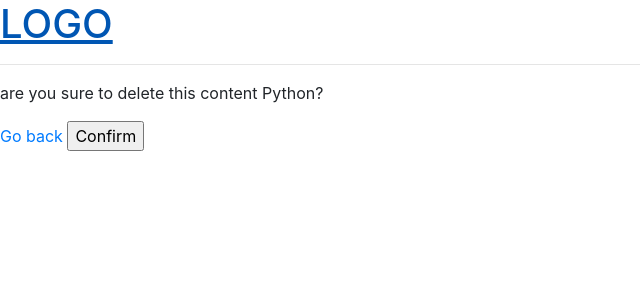
After one commit to abbappii/StudyBud, a Django app: page /delete_room/8 in a window 1280 px wide. The commit adds this page. Shown: the top 300 px of the page, without its empty margins (0-640 px from the left). Run offline with Django 4.2, Linux system fonts and the light colour scheme; data comes from the database, SQL or seed files in the repository; both versions use the stored data as it was after the commit.

Commit message:
crud finished

```diff
--- a/base/models.py
+++ b/base/models.py
@@ -21,6 +21,10 @@ class Rooms(models.Model):
     updated = models.DateField(auto_now=True)
     created = models.DateField(auto_now_add=True)
 
+    # metaclass use korar karon hosse last value add krar por oita upore show korano
+    class Meta:
+        ordering = ['-updated','-created']
+
     def __str__(self):
         return self.name
 
--- /dev/null
+++ b/base/templates/base/delete.html
@@ -0,0 +1,12 @@
+{% extends 'base/main.html' %}
+
+{% block content %}
+    <form action="" method="POST">
+        {% csrf_token %}
+        <p>are you sure to delete this content {{ obj }}?</p>
+        <a href="{{ request.META.HTTP_REFERER }}">Go back</a>
+        <!-- this is for redirect directly where user came from  -->
+        <input type="submit" value="Confirm" />
+
+    </form>
+{% endblock %}
--- a/base/templates/base/home.html
+++ b/base/templates/base/home.html
@@ -13,6 +13,8 @@
         <div>
             {% for room in rooms %}
                 <div>
+                    <a href="{% url 'update_room' room.id %}">Edit</a>
+                    <a href="{% url 'delete_room' room.id %}">delete</a>
                     <span>@{{ room.host.username }}</span>
                     <h5>{{ room.id}} -- <a href="{% url 'room' room.id %}"> {{ room.name }} </a> </h5>
                     <span>{{ room.topic.name }}</span>
--- a/base/templates/base/main.html
+++ b/base/templates/base/main.html
@@ -4,6 +4,7 @@
     <meta charset="UTF-8">
     <meta http-equiv="X-UA-Compatible" content="IE=edge">
     <meta name="viewport" content="width=device-width, initial-scale=1.0">
+    <link rel="stylesheet" href="https://cdn.jsdelivr.net/npm/bootstrap@4.0.0/dist/css/bootstrap.min.css" >
     <title>studybud</title>
 </head>
 <body>
--- a/base/templates/base/room_form.html
+++ b/base/templates/base/room_form.html
@@ -5,7 +5,10 @@
     <form method='POST' action="">
         {% csrf_token %}
         {{ form.as_p }}
+        <a href="{{ request.META.HTTP_REFERER }}" class="btn btn-danger">Back</a>
         <input type="submit" value="submit" />
+
+
     </form>
 
 {% endblock %}
--- a/base/urls.py
+++ b/base/urls.py
@@ -5,4 +5,8 @@ urlpatterns = [
     path('',views.home, name ="home"),
     path('room/<str:pk>',views.room, name = 'room'),
     path('create_room/', views.create_room, name='create_room'),
+    path('update_room/<str:pk>', views.update_room, name='update_room'),
+    path('delete_room/<str:pk>', views.delete_room, name='delete_room'),
+
+
 ]
--- a/base/views.py
+++ b/base/views.py
@@ -1,5 +1,6 @@
-from django.shortcuts import render
 
+from multiprocessing import context
+from django.shortcuts import redirect, render
 from .models import Rooms
 from .forms import UserRoom
 # Create your views here.
@@ -25,6 +26,33 @@ def room(request,pk):
     return render(request, 'base/room.html',context)
 
 def create_room(request):
-    form = UserRoom()
-    context = {'form': form}
+    form = UserRoom() #form
+    if request.method == 'POST': #post data
+        # user data add korlei form e vlaue pathai deoyar
+        # jonno UserForm e request.POST pathai deoya
+        form = UserRoom(request.POST) #form e post data pathai deoya
+        if form.is_valid(): #value valid kina
+            form.save() #valid hoile save kora
+            return redirect('home')  #save hoile home page e niye jaoya
+    context = {'form': form,}  #form ke context hisebe html e file e pathano
+    return render(request, 'base/room_form.html', context)  # render kora html form e jekhane value niye kaj kora jabe
+
+def update_room(request,pk):
+    room = Rooms.objects.get(id=pk)
+    form = UserRoom(instance=room)
+    if request.method == 'POST':
+        form = UserRoom(request.POST)
+        if form.is_valid():
+            form.save()
+            return redirect('home')
+    context = {'form':form}
     return render(request, 'base/room_form.html', context)
+
+
+def delete_room(request,pk):
+    room = Rooms.objects.get(id=pk)
+    if request.method == 'POST':
+        room.delete()
+        return redirect('home')
+    context = {'obj':room}
+    return render(request, 'base/delete.html', context)
```
Also changed, not shown: db.sqlite3.
